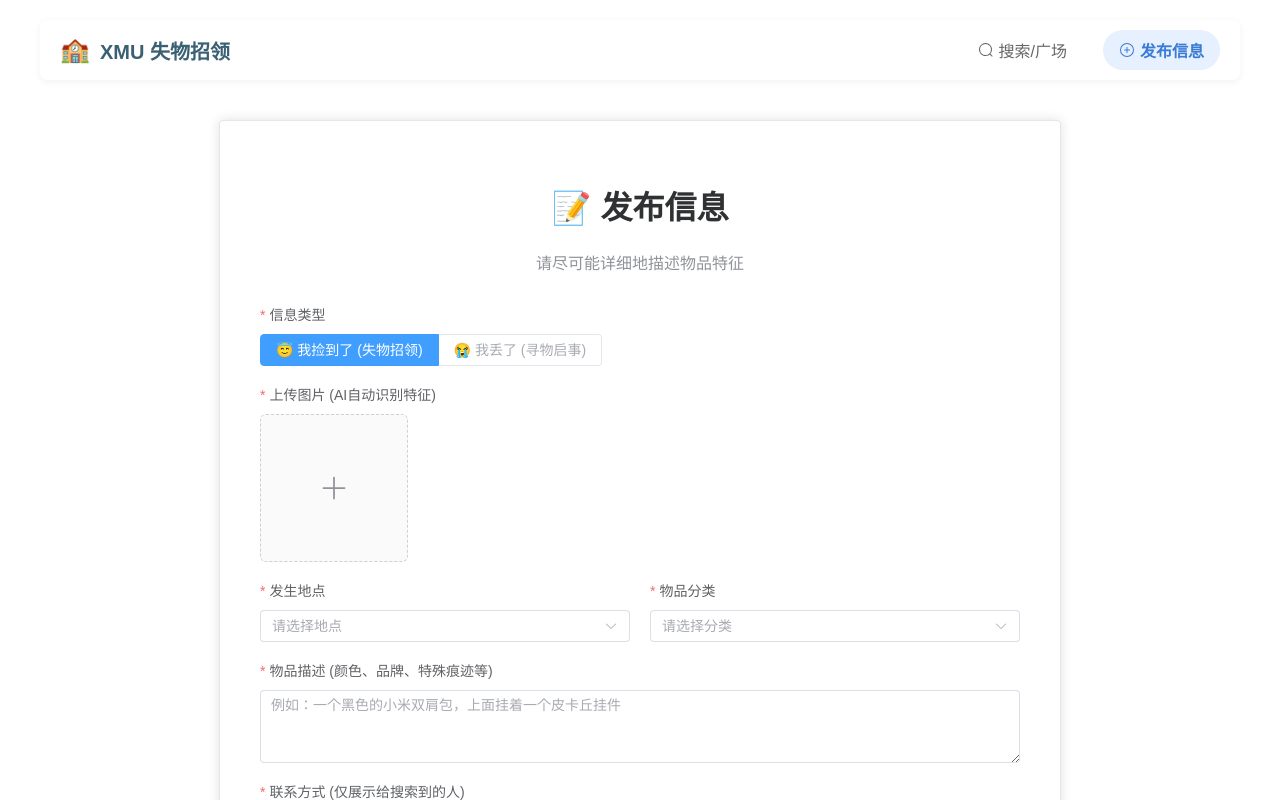
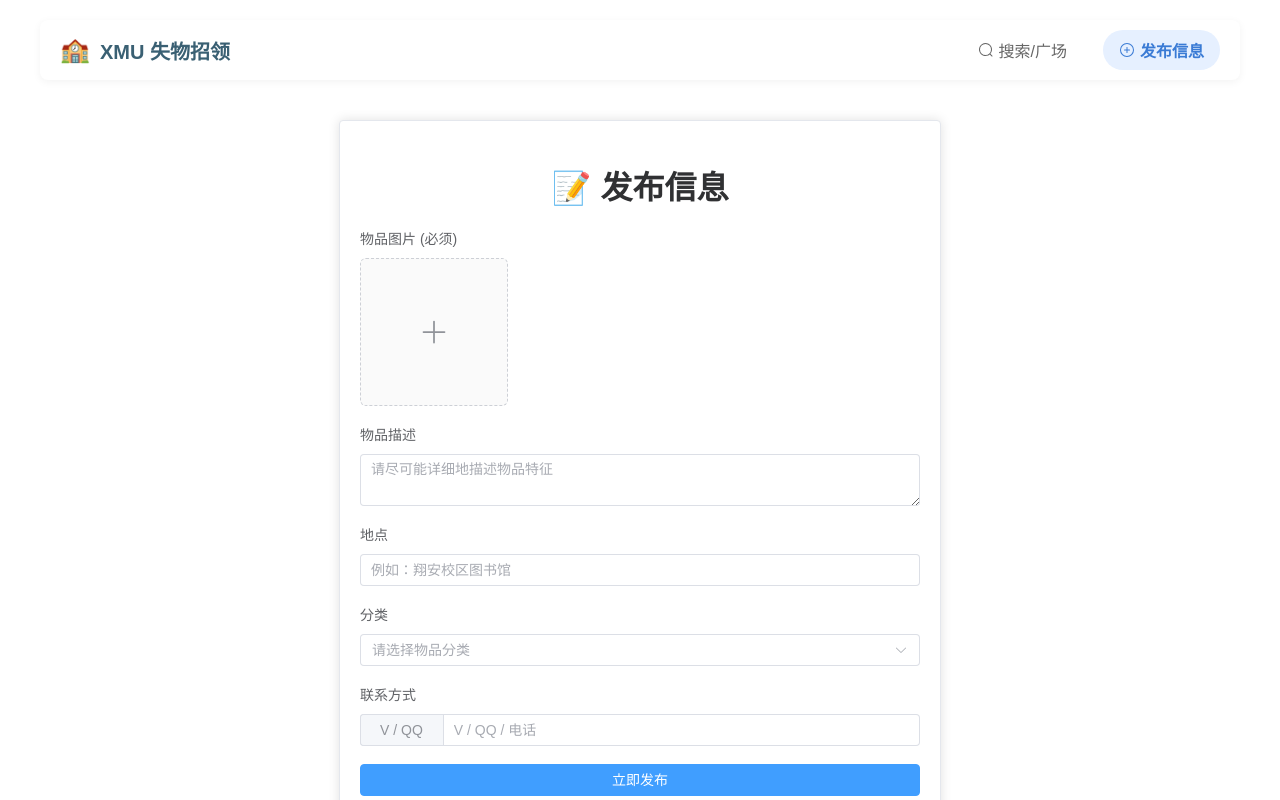
Before and after one commit to CatNebulaaaa/XMULostAndFound, a Vue app: page /upload in a window 1280 px wide. Shown: the top 800 px of the page. Built offline with nearby package versions, Linux system fonts and the light colour scheme.

Commit message:
Add files via upload

```diff
--- a/src/api.js
+++ b/src/api.js
@@ -5,7 +5,7 @@ import axios from 'axios';
 // 创建一个 Axios 实例，并设置一个基础 URL
 // 这个 URL 指向你部署好的 Hugging Face Space 后端
 const apiClient = axios.create({
-  baseURL: 'https://catnebulaaa-xmulostandfound.hf.space/api', // 重要：使用你自己的 Space 地址，并以 /api 结尾
+  baseURL: 'https://catnebulaaa-xmulostandfound.hf.space', // 重要：使用你自己的 Space 地址
   // 对于文件上传，通常 axios 会自动设置正确的 Content-Type，所以可以不写
   // headers: {
   //   'Content-Type': 'multipart/form-data'
--- a/src/views/HomeView.vue
+++ b/src/views/HomeView.vue
@@ -88,7 +88,7 @@ const fetchAllItems = async () => {
   loading.value = true;
   isSearched.value = false; // 重置搜索标记
   try {
-    const response = await apiClient.get('/items');
+    const response = await apiClient.get('/api/items');
     results.value = response.data.results || [];
   } catch (error) {
     console.error('获取物品列表失败:', error);
@@ -117,7 +117,7 @@ const performSearch = async () => {
   }
 
   try {
-    const response = await apiClient.post('/search', formData, {
+    const response = await apiClient.post('/api/search', formData, {
       headers: { 'Content-Type': 'multipart/form-data' }
     });
     results.value = response.data.results || [];
--- a/src/views/UploadView.vue
+++ b/src/views/UploadView.vue
@@ -1,142 +1,141 @@
+<!-- UploadView.vue -->
 <template>
+  <div class="upload-view">
     <el-card class="upload-card">
       <h1 class="title">📝 发布信息</h1>
-    <p class="subtitle">请尽可能详细地描述物品特征</p>
+      <el-form :model="form" ref="uploadFormRef" label-position="top" class="upload-form">
 
-    <el-form ref="formRef" :model="form" label-position="top" class="upload-form">
-
-      <el-form-item label="信息类型" required>
-        <el-radio-group v-model="form.type">
-          <el-radio-button label="found">😇 我捡到了 (失物招领)</el-radio-button>
-          <el-radio-button label="lost" disabled>😭 我丢了 (寻物启事)</el-radio-button>
-        </el-radio-group>
-      </el-form-item>
-
-      <el-form-item label="上传图片 (AI自动识别特征)" required>
+        <!-- 图片上传 -->
+        <el-form-item label="物品图片 (必须)" prop="image">
           <el-upload
-          action="#"
+            ref="uploadRef"
             list-type="picture-card"
             :auto-upload="false"
             :limit="1"
-          :on-change="handleFileChange"
-          :on-remove="handleFileRemove"
-          accept="image/*"
+            @change="handleFileChange"
+            @exceed="handleFileExceed"
           >
             <el-icon><Plus /></el-icon>
+            <template #file="{ file }">
+              <div>
+                <img class="el-upload-list__item-thumbnail" :src="file.url" alt="" />
+                <span class="el-upload-list__item-actions">
+                  <span class="el-upload-list__item-delete" @click="handleRemoveFile">
+                    <el-icon><Delete /></el-icon>
+                  </span>
+                </span>
+              </div>
+            </template>
           </el-upload>
         </el-form-item>
 
-      <el-row :gutter="20">
-        <el-col :span="12">
-          <el-form-item label="发生地点" required>
-            <el-select v-model="form.location" placeholder="请选择地点" style="width: 100%;">
-              <el-option label="竞丰食堂" value="竞丰食堂"></el-option>
-              <el-option label="芙蓉食堂" value="芙蓉食堂"></el-option>
-              <el-option label="图书馆" value="图书馆"></el-option>
-              <el-option label="教学楼" value="教学楼"></el-option>
+        <!-- 物品描述 -->
+        <el-form-item label="物品描述" prop="description">
+          <el-input v-model="form.description" type="textarea" placeholder="请尽可能详细地描述物品特征" />
+        </el-form-item>
+
+        <!-- 地点 -->
+        <el-form-item label="地点" prop="location">
+          <el-input v-model="form.location" placeholder="例如：翔安校区图书馆" />
+        </el-form-item>
+
+        <!-- 分类 -->
+        <el-form-item label="分类" prop="category">
+          <el-select v-model="form.category" placeholder="请选择物品分类">
+            <el-option label="电子产品" value="电子产品"></el-option>
+            <el-option label="证件" value="证件"></el-option>
+            <el-option label="钥匙" value="钥匙"></el-option>
+            <el-option label="书籍" value="书籍"></el-option>
             <el-option label="其他" value="其他"></el-option>
           </el-select>
         </el-form-item>
-        </el-col>
-        <el-col :span="12">
-          <el-form-item label="物品分类" required>
-            <el-select v-model="form.category" placeholder="请选择分类" style="width: 100%;">
-              <el-option label="校园卡/证件" value="校园卡/证件"></el-option>
-              <el-option label="电子产品" value="电子产品"></el-option>
-              <el-option label="雨伞" value="雨伞"></el-option>
-              <el-option label="水杯" value="水杯"></el-option>
-              <el-option label="其他" value="其他"></el-option>
-            </el-select>
-          </el-form-item>
-        </el-col>
-      </el-row>
 
-      <el-form-item label="物品描述 (颜色、品牌、特殊痕迹等)" required>
-        <el-input
-          v-model="form.description"
-          type="textarea"
-          :rows="3"
-          placeholder="例如：一个黑色的小米双肩包，上面挂着一个皮卡丘挂件"
-        ></el-input>
-      </el-form-item>
-
-      <el-form-item label="联系方式 (仅展示给搜索到的人)" required>
-         <el-input v-model="form.contact" placeholder="请输入您的 V 或 QQ">
+        <!-- 联系方式 -->
+        <el-form-item label="联系方式" prop="contact">
+          <el-input v-model="form.contact" placeholder="V / QQ / 电话">
             <template #prepend>V / QQ</template>
           </el-input>
         </el-form-item>
 
+        <!-- 提交按钮 -->
         <el-form-item>
-        <el-button @click="submitForm" type="primary" style="width: 100%;" :loading="loading">立即发布</el-button>
+          <el-button type="primary" @click="handleSubmit" :loading="loading" class="submit-btn">立即发布</el-button>
         </el-form-item>
-
       </el-form>
     </el-card>
+  </div>
 </template>
 
 <script setup>
 import { ref, reactive } from 'vue';
 import { useRouter } from 'vue-router';
-import { ElMessage } from 'element-plus';
-import { Plus } from '@element-plus/icons-vue';
-import apiClient from '../api';
+import { ElMessage, genFileId } from 'element-plus';
+import apiClient from '../api'; // 确认路径正确
 
 const router = useRouter();
 const loading = ref(false);
+const uploadRef = ref(null);
 
 const form = reactive({
-  type: 'found',
-  file: null,
+  description: '',
   location: '',
   category: '',
-  description: '',
-  contact: '',
+  contact: '', // 后端需要这个字段
+  imageFile: null
 });
 
 // 处理文件选择
-const handleFileChange = (uploadFile) => {
-  // el-upload 的 on-change 会在添加文件、上传成功和上传失败时都触发
-  // 我们只关心文件被添加的状态
-  if (uploadFile.status === 'ready') {
-    form.file = uploadFile.raw;
-  }
+const handleFileChange = (file) => {
+  form.imageFile = file.raw;
 };
 
 // 处理文件移除
-const handleFileRemove = () => {
-  form.file = null;
+const handleRemoveFile = () => {
+    form.imageFile = null;
+    uploadRef.value.clearFiles();
 };
 
-const submitForm = async () => {
-  if (!form.file || !form.location || !form.category || !form.description || !form.contact) {
-    ElMessage.error('请填写所有必填项并上传图片！');
+// 处理文件超出限制
+const handleFileExceed = (files) => {
+  uploadRef.value.clearFiles();
+  const file = files[0];
+  file.uid = genFileId();
+  uploadRef.value.handleStart(file);
+  form.imageFile = file;
+};
+
+// 提交表单
+const handleSubmit = async () => {
+  if (!form.imageFile || !form.description || !form.location || !form.category || !form.contact) {
+    ElMessage.error('请填写所有必填项！');
     return;
   }
 
   loading.value = true;
-
   const formData = new FormData();
-  // 注意：后端的 add_item 方法没有接收 contact 字段，这里我们先将其合并到 description 中
-  const fullDescription = `${form.description} [联系方式: ${form.contact}]`;
-
-  formData.append('file', form.file);
+  formData.append('file', form.imageFile);
+  formData.append('description', form.description);
   formData.append('location', form.location);
   formData.append('category', form.category);
-  formData.append('description', fullDescription);
+  // 注意：你的后端 add_item 函数并没有 contact 字段，这是一个潜在问题
+  // 但为了表单完整，我们先加上
+  // formData.append('contact', form.contact);
 
   try {
-    await apiClient.post('/items', formData, {
+    // 关键的 API 调用
+    await apiClient.post('/api/items', formData, {
       headers: {
-        'Content-Type': 'multipart/form-data',
-      },
+        'Content-Type': 'multipart/form-data'
+      }
     });
 
     ElMessage.success('发布成功！');
-    router.push('/'); // 发布成功后跳转回主页
+    router.push('/'); // 发布成功后跳转回首页
+
   } catch (error) {
     console.error('发布失败:', error);
-    const errorMsg = error.response?.data?.detail || error.message || '未知错误';
-    ElMessage.error(`发布失败: ${errorMsg}`);
+    const errorMessage = error.response?.data?.detail || '发布失败，请检查网络或联系管理员';
+    ElMessage.error(errorMessage);
   } finally {
     loading.value = false;
   }
@@ -144,20 +143,20 @@ const submitForm = async () => {
 </script>
 
 <style scoped>
+.upload-view {
+  display: flex;
+  justify-content: center;
+  padding: 20px;
+}
 .upload-card {
-  max-width: 800px;
-  margin: 40px auto;
-  padding: 20px;
+  width: 100%;
+  max-width: 600px;
 }
 .title {
   text-align: center;
+  margin-bottom: 20px;
 }
-.subtitle {
-  text-align: center;
-  color: #909399;
-  margin-bottom: 30px;
-}
-.upload-form {
-  margin-top: 20px;
+.submit-btn {
+  width: 100%;
 }
 </style>
```
Lines whose indentation alone changed are shown as unchanged.
